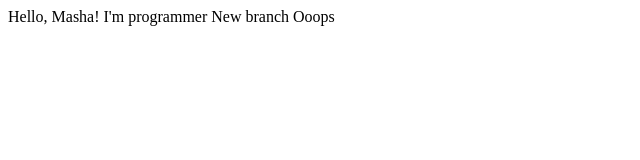
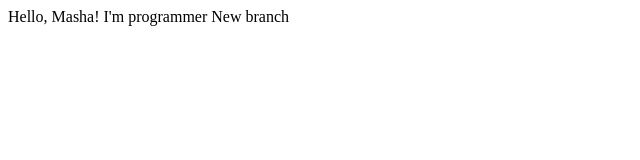
Before and after one commit to meeeeeeerik/git-tutorial-from-denis, a plain HTML site: page index.html in a window 1280 px wide. Shown: the full height of the page, 0-640 px from the left. Drawn offline with Linux system fonts and the light colour scheme.

Commit message:
oops removed

```diff
--- a/index.html
+++ b/index.html
@@ -9,6 +9,5 @@
   Hello, Masha!
   I'm programmer
   New branch
-  Ooops
 </body>
 </html>
```
